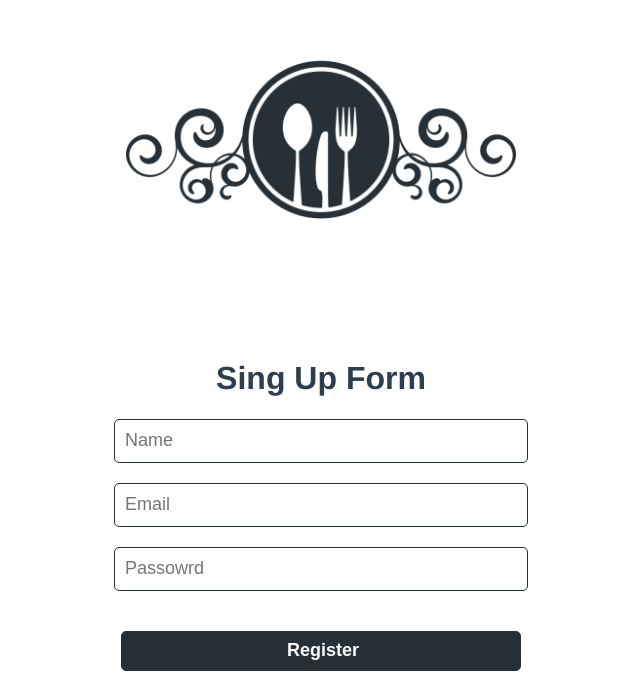
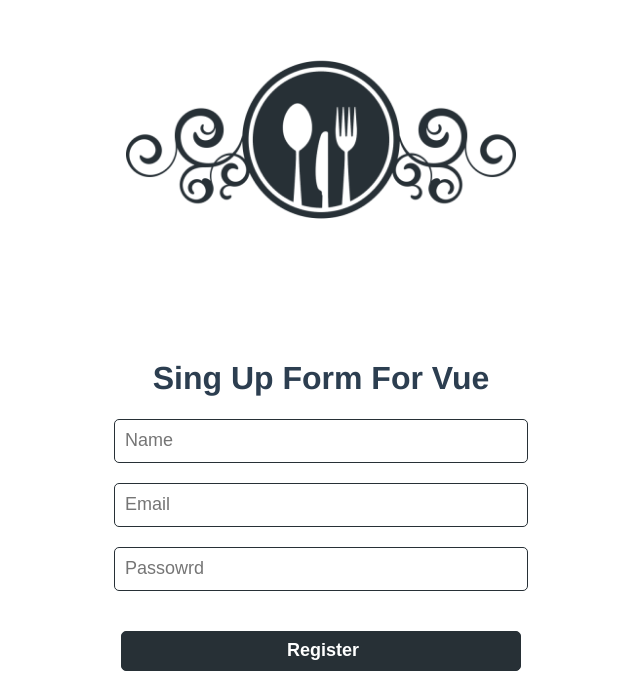
Before and after one commit to ShoaibNaseri/resturant.management, a Vue app: page /singup in a window 1280 px wide. Shown: the part 115-800 px from the top of the page, without its empty margins (319-959 px from the left). Built offline with nearby package versions, Linux system fonts and the light colour scheme.

Commit message:
sing up update

```diff
--- a/src/components/SingUp.vue
+++ b/src/components/SingUp.vue
@@ -1,6 +1,6 @@
 <template>
     <img height="390" src="../assets/logo/logo.png" alt="">
-    <h1>Sing Up Form </h1>
+    <h1>Sing Up Form For Vue</h1>
 <form action="" @submit.prevent="singup()">
         <div class="register-form">
             <input type="text" v-model="name" name="" id="" placeholder="Name">
```
